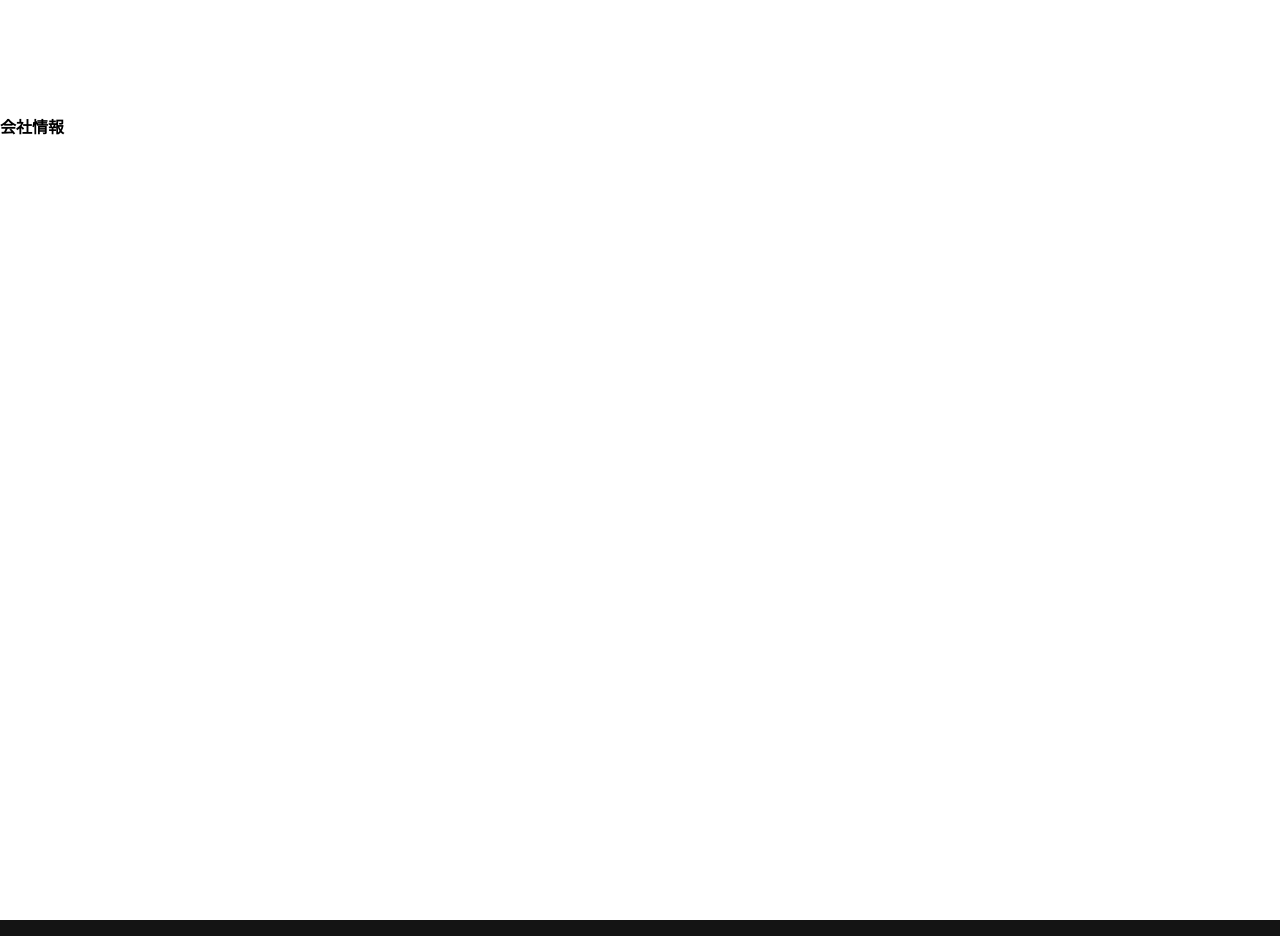
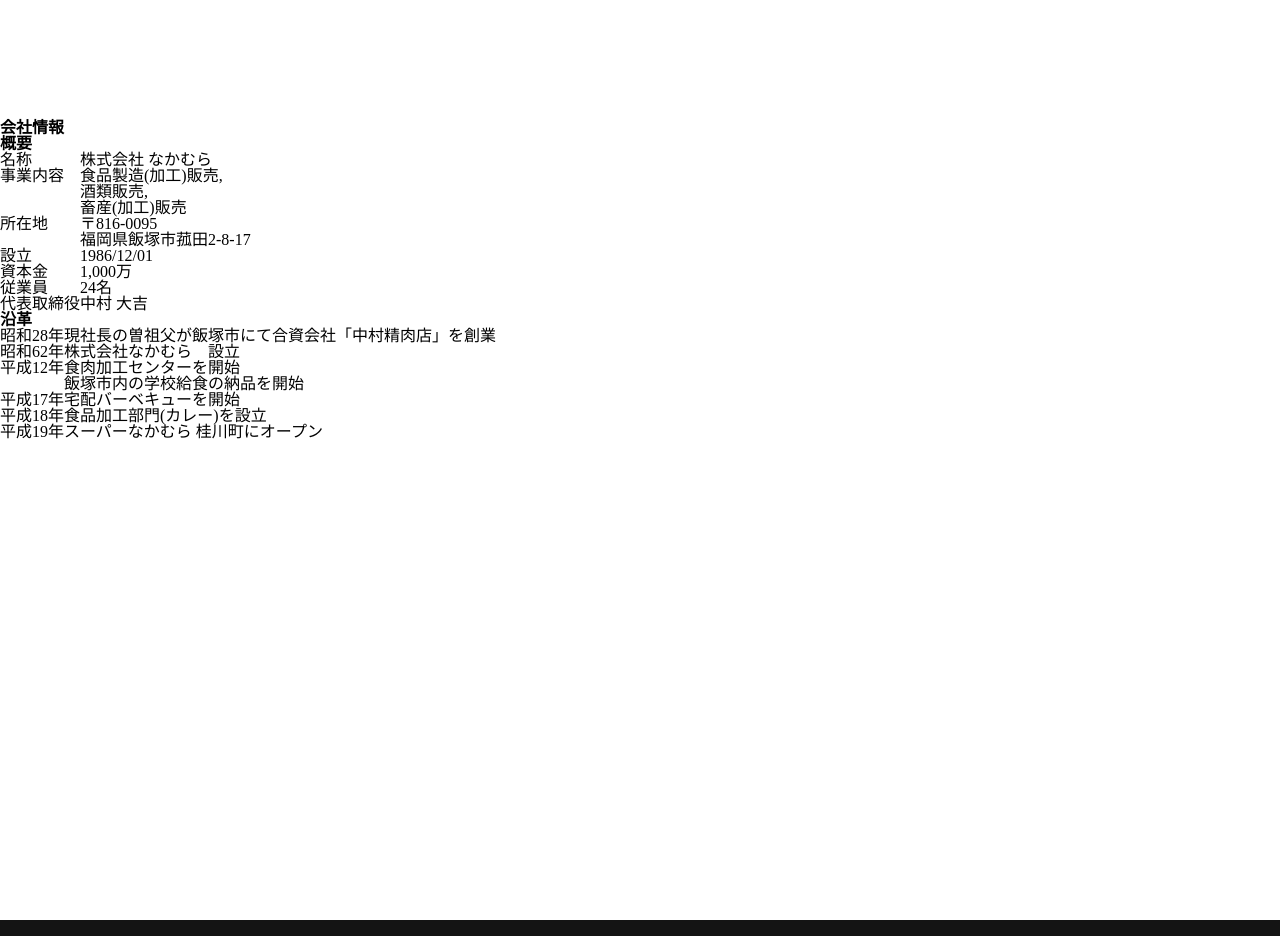
Before and after one commit to tonegraphics/niku-nakamura, a website: page index.html in a window 1280 px wide. Shown: the part 3080-4016 px from the top of the page. Drawn offline with Linux system fonts and the light colour scheme.

Commit message:
set company-info tables

```diff
--- a/css/object/component/_headline.scss
+++ b/css/object/component/_headline.scss
@@ -0,0 +1,3 @@
+.c-headline {
+
+}
--- a/index.html
+++ b/index.html
@@ -72,7 +72,68 @@
 
       <div class="p-info" id="info">
         <h2 class="c-headline">会社情報</h2>
-
+        <div class="p-info__outline">
+          <h3>概要</h3>
+          <table>
+            <tr>
+              <td>名称</td>
+              <td>株式会社 なかむら</td>
+            </tr>
+            <tr>
+              <td>事業内容</td>
+              <td>食品製造(加工)販売, <br>酒類販売, <br>畜産(加工)販売</td>
+            </tr>
+            <tr>
+              <td>所在地</td>
+              <td>〒816-0095 <br>福岡県飯塚市菰田2-8-17</td>
+            </tr>
+            <tr>
+              <td>設立</td>
+              <td>1986/12/01</td>
+            </tr>
+            <tr>
+              <td>資本金</td>
+              <td>1,000万</td>
+            </tr>
+            <tr>
+              <td>従業員</td>
+              <td>24名</td>
+            </tr>
+            <tr>
+              <td>代表取締役</td>
+              <td>中村 大吉</td>
+            </tr>
+          </table>
+        </div>
+        <div class="p-info__history">
+          <h3>沿革</h3>
+          <table>
+            <tr>
+              <td>昭和28年</td>
+              <td>現社長の曽祖父が飯塚市にて合資会社「中村精肉店」を創業</td>
+            </tr>
+            <tr>
+              <td>昭和62年</td>
+              <td>株式会社なかむら　設立</td>
+            </tr>
+            <tr>
+              <td>平成12年</td>
+              <td>食肉加工センターを開始 <br>飯塚市内の学校給食の納品を開始 </td>
+            </tr>
+            <tr>
+              <td>平成17年</td>
+              <td>宅配バーベキューを開始</td>
+            </tr>
+            <tr>
+              <td>平成18年</td>
+              <td>食品加工部門(カレー)を設立</td>
+            </tr>
+            <tr>
+              <td>平成19年</td>
+              <td>スーパーなかむら 桂川町にオープン</td>
+            </tr>
+          </table>
+        </div>
       </div>
 
     </div> <!-- l-container -->
```
